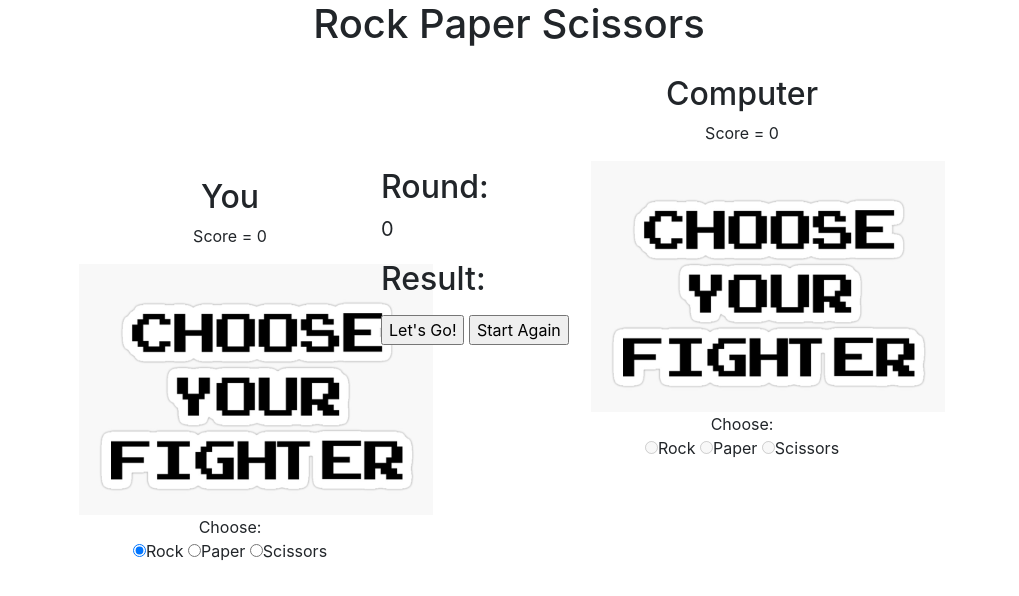
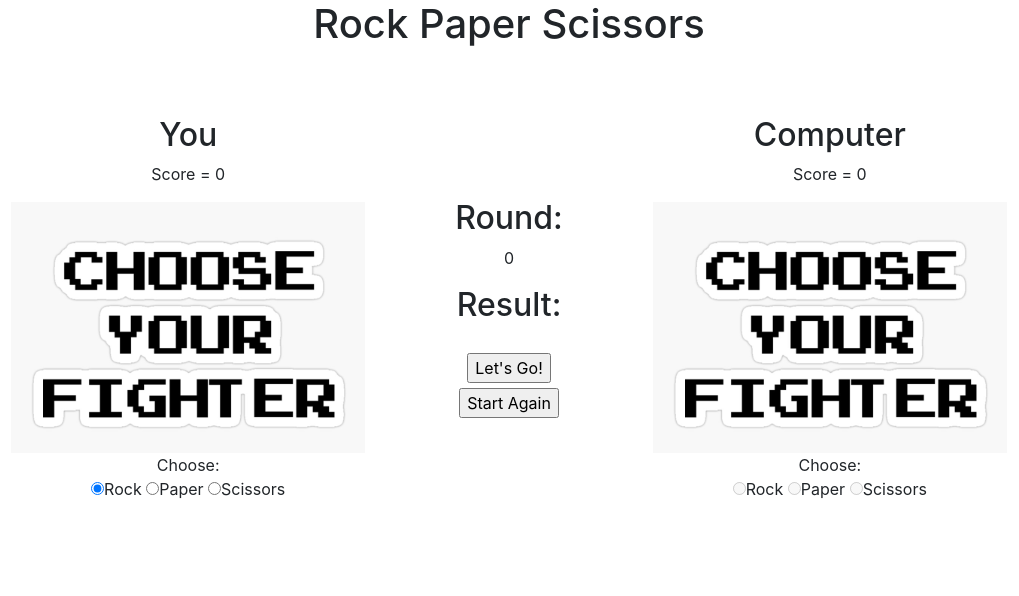
Before and after one commit to elshan02/RockPaperScissor, a plain HTML site: page index.html in a window 1280 px wide. Shown: the whole page, without its empty margins (131-1150 px from the left). Drawn offline with nearby package versions, Linux system fonts and the light colour scheme.

Commit message:
Update style.css

```diff
--- a/style.css
+++ b/style.css
@@ -1,25 +1,37 @@
+body {
+    display: flex;
+    flex-direction: column;
+    align-items: center;
+    margin: 0;
+    padding: 0;
+}
+
 header {
-    text-align: center;
+    margin-bottom: 20px;
 }
 
 .playground {
-    width: 40%;
-    float: left;
     text-align: center;
-    padding-top: 10px;
-    padding-left: 210px;
-}
-
-#computer {
-    margin-top: -280px;
+    margin: 20px;
 }
 
 .ref {
-    padding-left: 10px;
-    position: relative;
-    margin-top: 120px;
+    display: flex;
+    flex-direction: column;
+    align-items: center;
+    text-align: center;
+    margin: 20px;
 }
 
-.ref p {
-    font-size: 20px;
+.ref input {
+    display: block;
+    margin-top: 5px;
 }
+
+.main-container {
+    display: flex;
+    justify-content: center;
+    align-items: center;
+    gap: 50px;
+    margin-top: 20px;
+}
```
